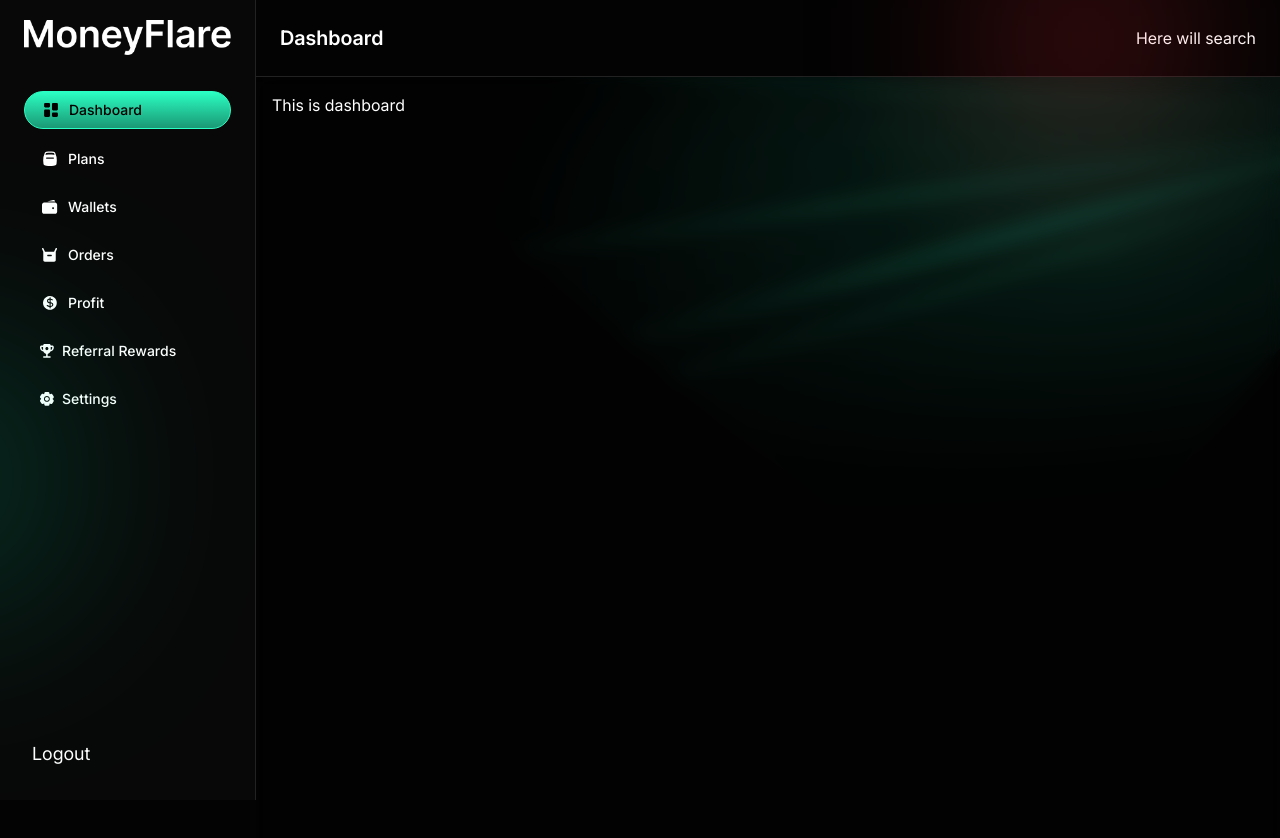
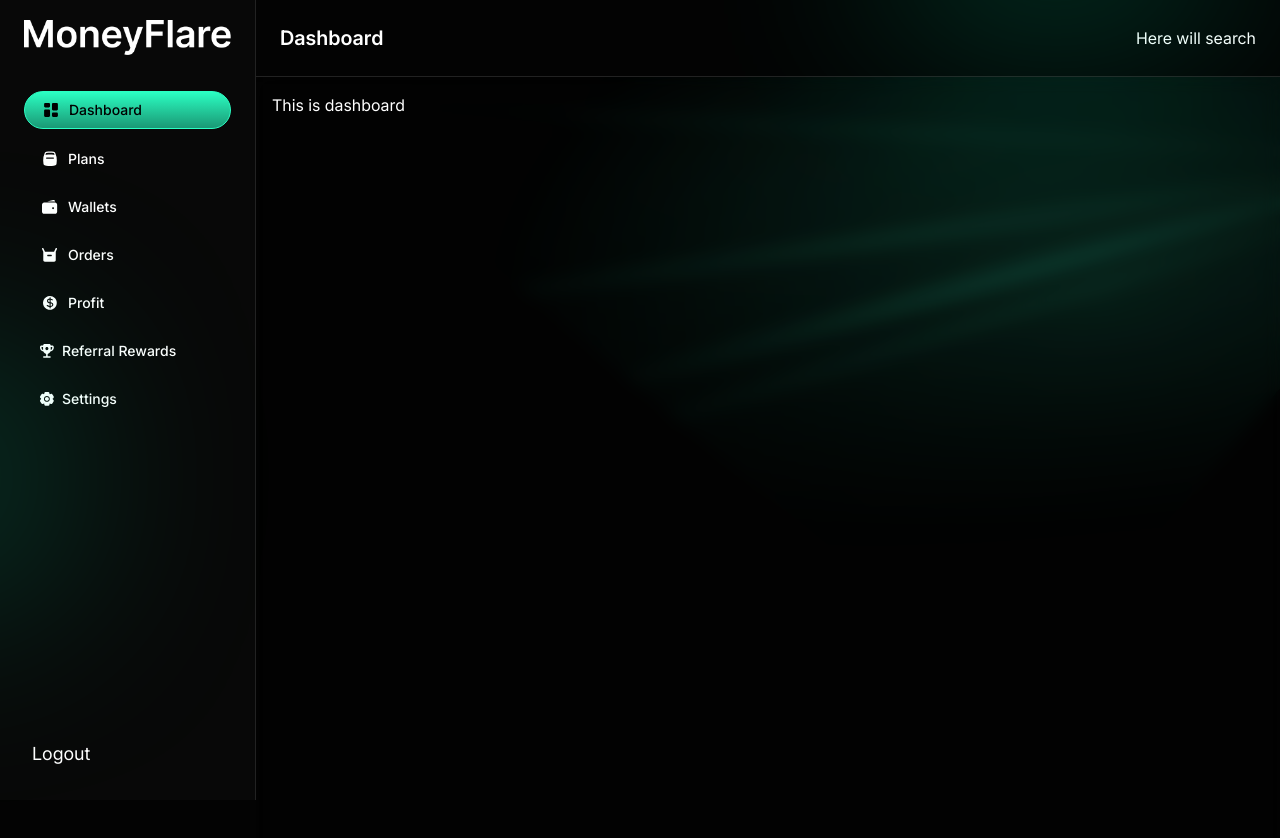
Before and after one commit to backbencherstudio/taylornia_money_flare_Vuejs, a Nuxt app: page /dashboard in a window 1280 px wide. Shown: the top 838 px of the page. Built offline with nearby package versions, Linux system fonts and the light colour scheme.

Commit message:
Dashboard sidebar updated

```diff
--- a/app/layouts/dashboard.vue
+++ b/app/layouts/dashboard.vue
@@ -122,7 +122,7 @@ const logout = async () => {
             Menu
           </button>
         </div>
-        <div class="absolute bg-red-500 h-20 w-30 top-0 left-[80%] blur-[100px]" />
+        <div class="absolute bg-[#00ffb7] h-20 w-80 -top-20 left-[70%] blur-[100px] opacity-[0.4]" />
 
         <!-- Page Title -->
         <h1 class="hidden lg:block text-xl font-semibold text-white w-fit">
@@ -141,7 +141,7 @@ const logout = async () => {
         <img
           src="/bg-lights.svg"
           alt=""
-          class="absolute lg:-top-100 xl:-top-90 lg:-right-20 rotate-40 lg:rotate-40 z-0 h-150 lg:h-auto"
+          class="absolute lg:-top-100 xl:-top-80 lg:-right-20 rotate-40 lg:rotate-40 z-0 h-150 lg:h-auto"
         />
       </div>
     </main>
```
